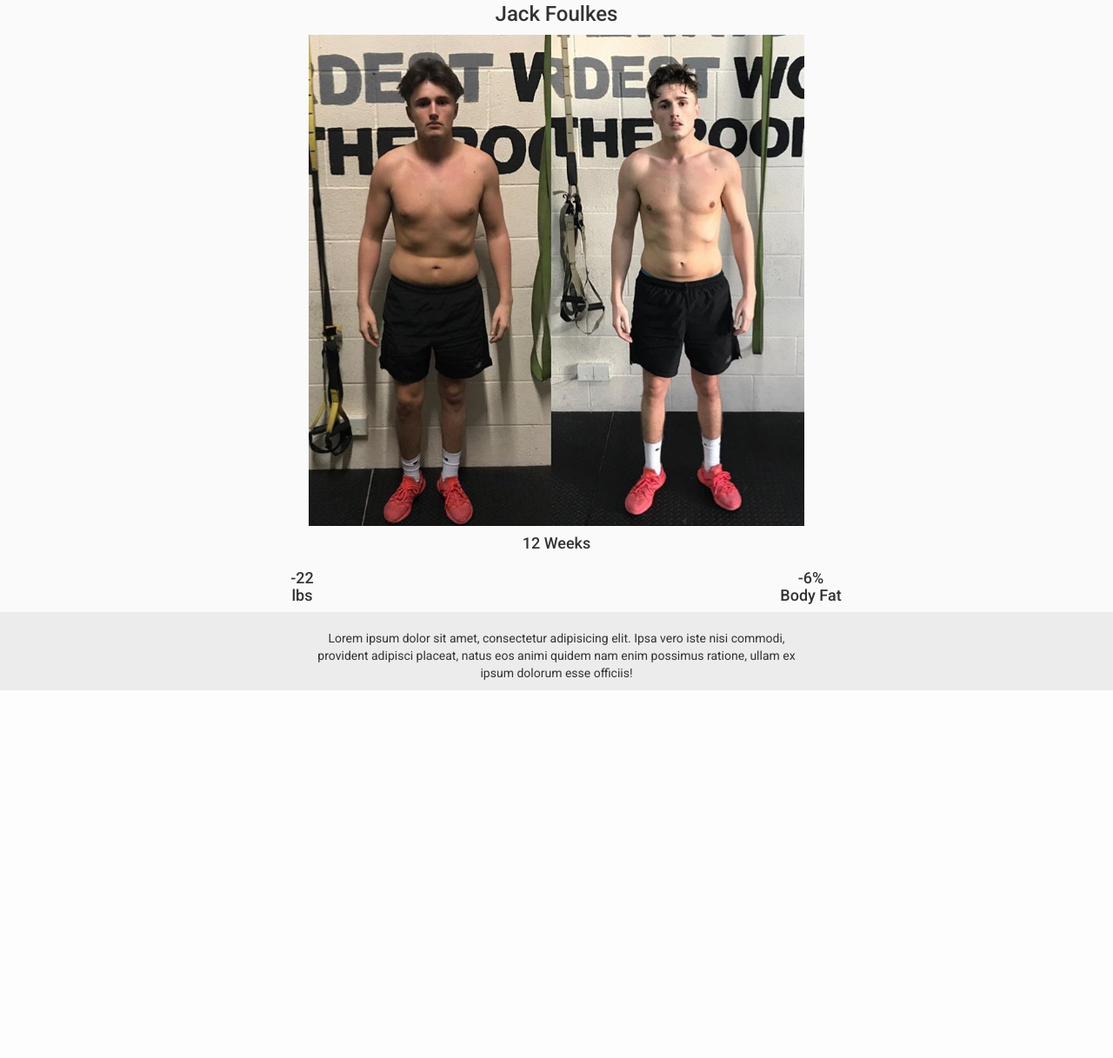
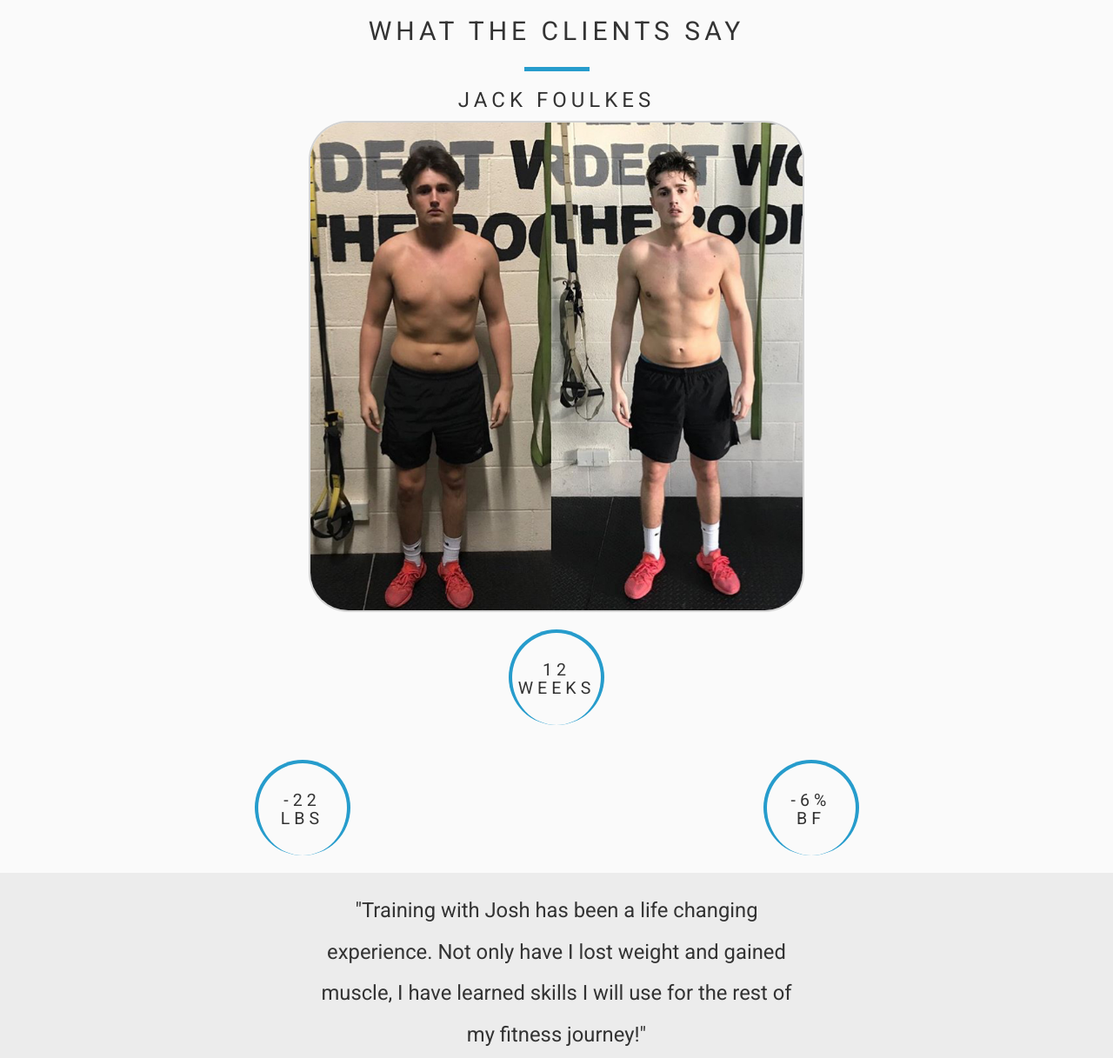
Before and after one commit to alexmortali/jj-fitness, a plain HTML site: page index.html in a window 1280 px wide. Shown: the part 1663-2880 px from the top of the page at 87% size. Before the commit the page ends 2457 px from the top, so only its background shows below. Drawn offline with nearby package versions, Linux system fonts and the light colour scheme.

Commit message:
Began styling client section

```diff
--- a/assets/css/style.css
+++ b/assets/css/style.css
@@ -3,6 +3,14 @@
 body {
     font-family: "Roboto", sans-serif;
     background-color: #fdfdfd;
+}
+
+/*-----------------------------------------Headings*/
+
+h2 {
+    text-transform: uppercase;
+    font-weight: 400;
+    letter-spacing: 5px;
 }
 
 /*-----------------------------------------NavBar*/
@@ -105,9 +113,6 @@ body {
 }
 
 .about-row h2 {
-    text-transform: uppercase;
-    font-weight: 400;
-    letter-spacing: 5px;
     margin-top: 10%;
     margin-left: 20px;
 }
@@ -128,14 +133,37 @@ body {
     background-color: #fafafa;
 }
 
-.client h2 {
+.client-info-container h2 {
+    margin: 10% 0 25px 0;
+}
+
+.client-info-container h3 {
+    font-weight: 400;
+    letter-spacing: 5px;
     text-transform: uppercase;
-    letter-spacing: 5px;
+}
+
+.client-stat {
+    font-size: 140%;
+    border-left: 4px solid #269ccc;
+    border-top: 4px solid #269ccc;
+    border-right: 4px solid #269ccc;
+    width: 110px;
+    height: 110px;
+    border-radius: 50%;
+    margin: 20px auto;
+
+    display: flex;
+    align-items: center;
+    justify-content: center;
+    position: relative;
 }
 
 .client-image {
     height: 50%;
     width: 50%;
+    border-radius: 8%;
+    border: 2px solid rgba(211,211,211, 1);
 }
 
 .client-quote-container {
@@ -144,6 +172,8 @@ body {
 
 .client-quote {
     padding: 20px 0;
+    font-size: 170%;
+    line-height: 2;
 }
 /*-----------------------------------------Block Dividers*/
 
--- a/index.html
+++ b/index.html
@@ -83,15 +83,15 @@
                         <hr class='block-divider block-divider-blue'>
                         <h3>Jack Foulkes</h3>
                         <img src="assets/images/client.jpg" alt="client image" class="client-image">
-                        <h4>12 Weeks</h4>
+                        <h3 class="client-stat">12<br>Weeks</h3>
                     </div>
                 </div>
                 <div class="row text-center">
                     <div class="col-xs-6">
-                        <h4>-22<br>lbs</h4>
+                        <h3 class="client-stat">-22<br>lbs</h3>
                     </div>
                     <div class="col-xs-6">
-                        <h4>-6%<br>Body Fat</h4>
+                        <h3 class="client-stat">-6%<br>BF</h3>
                     </div>
                 </div>
             </div>
@@ -100,7 +100,7 @@
             <div class="container">
                 <div class="row text-center">
                     <div class="client-quote">
-                        <p class="col-xs-12 col-sm-8 col-sm-offset-2 col-lg-6 col-lg-offset-3">Lorem ipsum dolor sit amet, consectetur adipisicing elit. Ipsa vero iste nisi commodi, provident adipisci placeat, natus eos animi quidem nam enim possimus ratione, ullam ex ipsum dolorum esse officiis!</p>
+                        <p class="col-xs-12 col-sm-8 col-sm-offset-2 col-lg-6 col-lg-offset-3">"Training with Josh has been a life changing experience. Not only have I lost weight and gained muscle, I have learned skills I will use for the rest of my fitness journey!"</p>
                     </div>
                 </div>
             </div>
```
